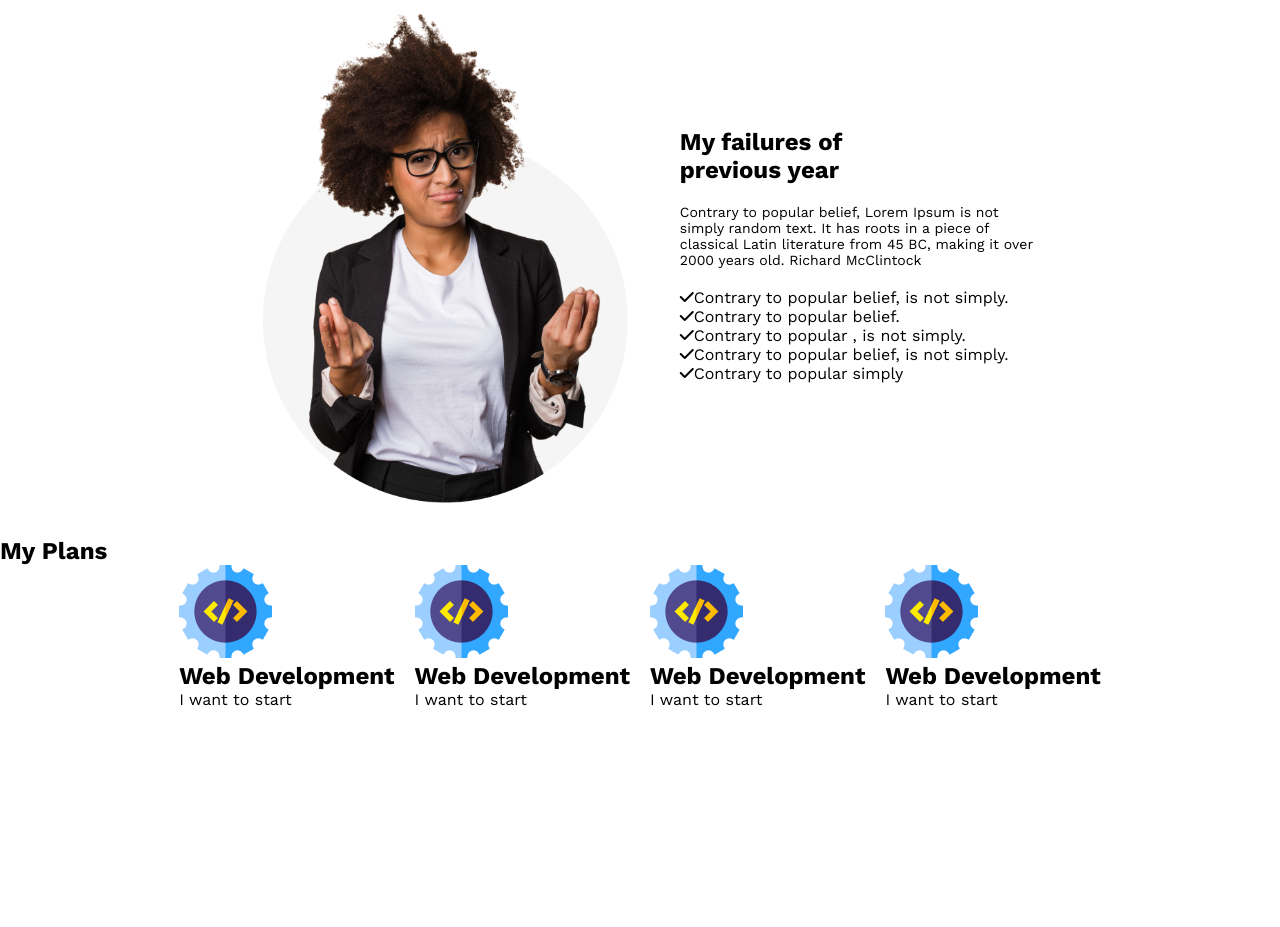
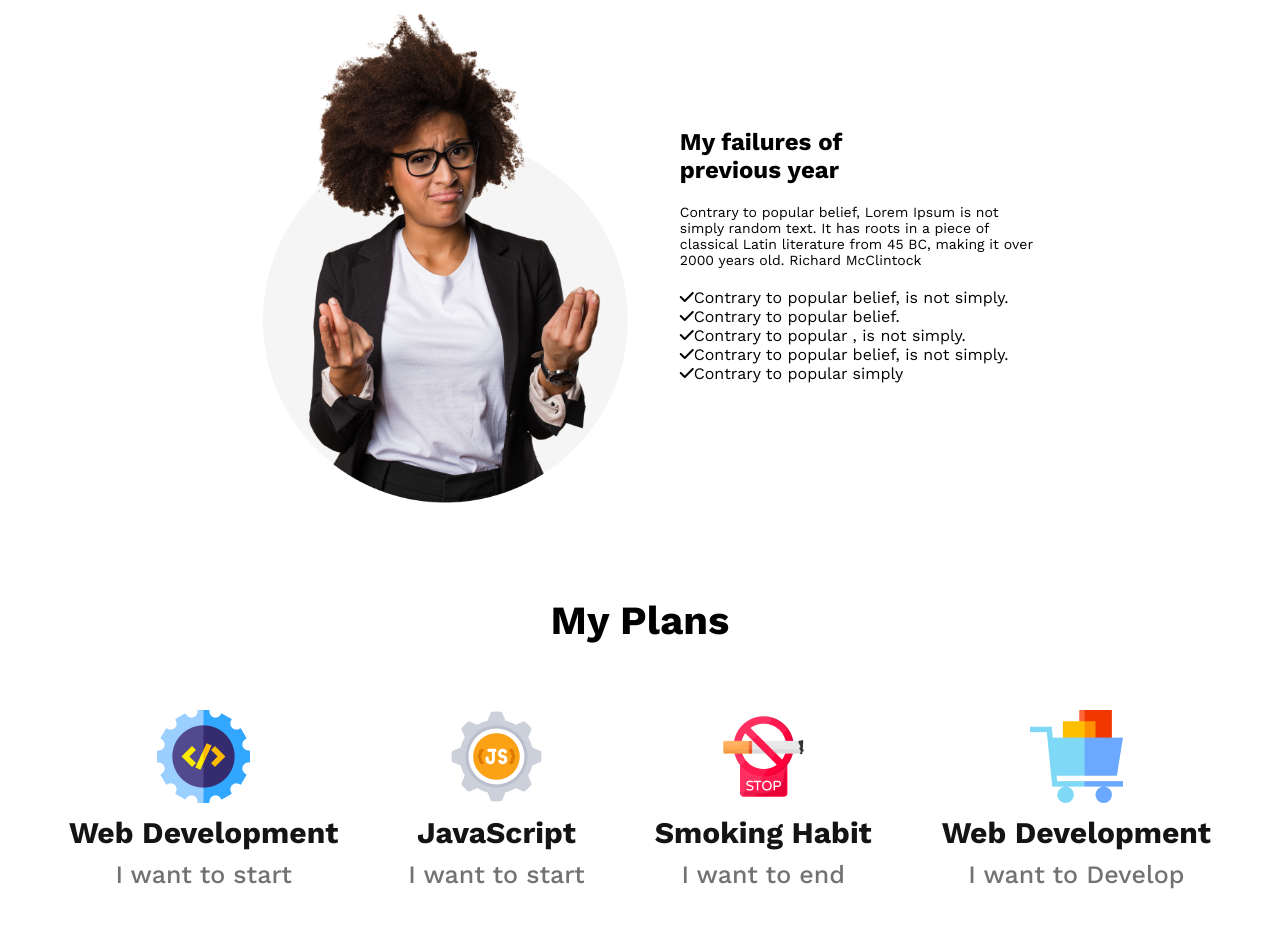
Before and after one commit to AkhiSharmin/Think-out-of-the-box, a plain HTML site: page index.html in a window 1280 px wide. Shown: the part 987-1914 px from the top of the page. Before the commit the page ends 1696 px from the top, so only its background shows below. Drawn offline with nearby package versions, Linux system fonts and the light colour scheme.

Commit message:
plans section done

```diff
--- a/CSS/style.css
+++ b/CSS/style.css
@@ -74,11 +74,33 @@ failure section style end
 /************************
 plans section style end
 *************************/
+.planSection {
+  padding: 60px 20px;
+  text-align: center;
+}
 .plans {
   display: flex;
   align-items: center;
   justify-content: center;
-  gap: 20px;
+  gap: 70px;
+}
+.plans-title {
+  text-align: center;
+  font-weight: 700;
+  font-size: 40px;
+  padding-bottom: 66px;
+}
+.plan-subTitle {
+  padding-top: 8px;
+  font-size: 30px;
+  font-weight: 700;
+  color: #151414;
+  padding-bottom: 10px;
+}
+.plan-discription {
+  font-size: 25px;
+  font-weight: 500;
+  color: #737272;
 }
 /************************
 plans section style end
--- a/index.html
+++ b/index.html
@@ -67,28 +67,28 @@
         <!-- failure section end  -->
 
         <!-- my plans section end  -->
-        <section>
+        <section class="planSection">
             <h1 class="plans-title">My Plans</h1>
             <div class="plans">
                 <div>
                     <img src="images/icons/web.png" alt="">
-                    <h1>Web Development</h1>
-                    <p>I want to start</p>
+                    <h1 class="plan-subTitle">Web Development</h1>
+                    <p class="plan-discription">I want to start</p>
                 </div>
                 <div>
-                    <img src="images/icons/web.png" alt="">
-                    <h1>Web Development</h1>
-                    <p>I want to start</p>
+                    <img src="images/icons/js.png" alt="">
+                    <h1 class="plan-subTitle">JavaScript</h1>
+                    <p class="plan-discription">I want to start</p>
                 </div>
                 <div>
-                    <img src="images/icons/web.png" alt="">
-                    <h1>Web Development</h1>
-                    <p>I want to start</p>
+                    <img src="images/icons/smoke.png" alt="">
+                    <h1 class="plan-subTitle">Smoking Habit</h1>
+                    <p class="plan-discription">I want to end</p>
                 </div>
                 <div>
-                    <img src="images/icons/web.png" alt="">
-                    <h1>Web Development</h1>
-                    <p>I want to start</p>
+                    <img src="images/icons/ecom.png" alt="">
+                    <h1 class="plan-subTitle">Web Development</h1>
+                    <p class="plan-discription">I want to Develop</p>
                 </div>
             </div>
         </section>
```
